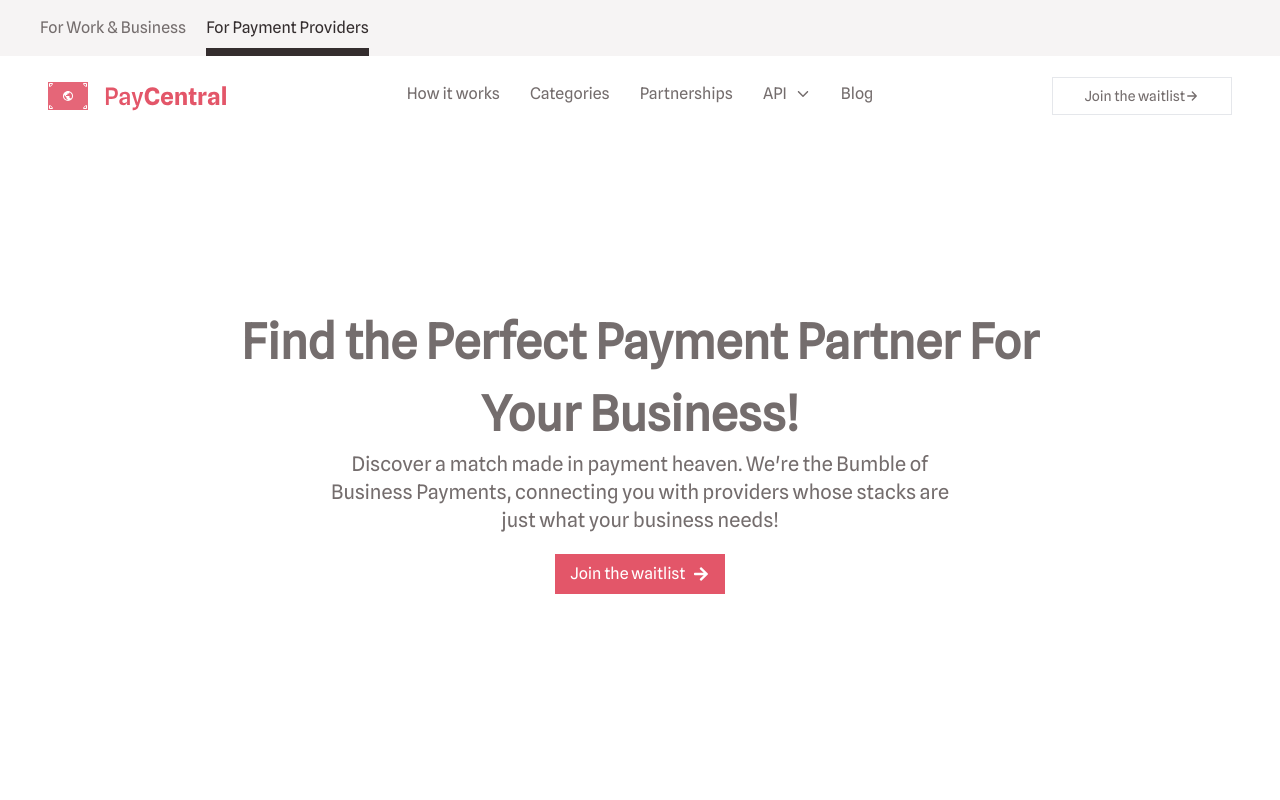
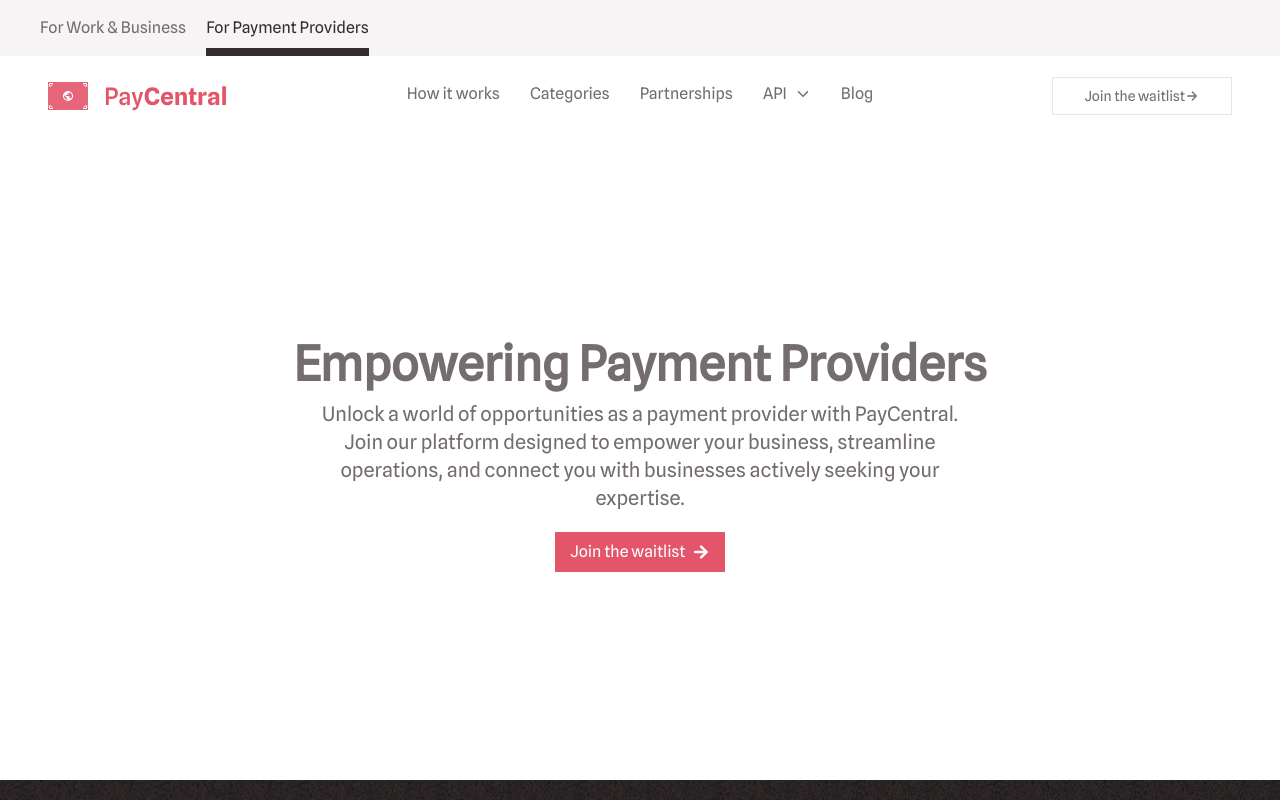
Before and after one commit to adaji025/pay-central-landing-page, a React (Vite) app: page / in a window 1280 px wide. Both pictures are taken after a click on the element "For Payment Providers". Shown: the top 800 px of the page. Built offline with nearby package versions, Linux system fonts and the light colour scheme.

Commit message:
added banner content

```diff
--- a/src/components/_shared/Banner.tsx
+++ b/src/components/_shared/Banner.tsx
@@ -1,20 +1,21 @@
 import { FaArrowRight } from "react-icons/fa";
-import Peach from "../../assets/images/peach.png"
-import SImage from "../../assets/images/s.png"
-import MImage from "../../assets/images/m.png"
-import Bumba from "../../assets/images/bumba.png"
-const Banner = () => {
+import Peach from "../../assets/images/peach.png";
+import SImage from "../../assets/images/s.png";
+import MImage from "../../assets/images/m.png";
+import Bumba from "../../assets/images/bumba.png";
+
+type IProps = {
+  title: string;
+  desc: string;
+};
+const Banner = ({ desc, title }: IProps) => {
   return (
     <div className="max-w-[1440] mx-auto px-5 lg:px-10 relative">
       <div className="banner min-h-[40vh] md:min-h-[calc(100vh-140px)] mt-16 flex flex-col justify-center text-center">
         <h2 className="text-[24px] sm:text-[32px] md:text-[48px] max-w-[800px] mx-auto font-bold">
-          Find the Perfect Payment Partner For Your Business!
+          {title}
         </h2>
-        <h5 className="max-w-[650px] mx-auto md:text-xl">
-          Discover a match made in payment heaven. We're the Bumble of Business
-          Payments, connecting you with providers whose stacks are just what
-          your business needs!
-        </h5>
+        <h5 className="max-w-[650px] mx-auto md:text-xl">{desc}</h5>
         <div className="flex justify-center mt-5">
           <button
             className="bg-[#E35669] text-white px-4 py-2 flex gap-2 items-center"
@@ -23,12 +24,28 @@ const Banner = () => {
             <div className="text-xs lg:text-base">Join the waitlist</div>
             <FaArrowRight className="hidden sm:inline" />
           </button>
-              </div>
+        </div>
 
-              <img src={Peach} alt="" className="absolute left-10 bottom-20 hidden md:inline w-[50px] xl:hidden" />
-              <img src={MImage} alt="" className="absolute left-10 top-5 hidden md:inline w-[50px] xl:hidden" />
-              <img src={Bumba} alt="" className="absolute right-10 top-5 hidden md:inline w-[50px] xl:hidden" />
-              <img src={SImage} alt="" className="absolute right-10 bottom-20 hidden md:inline w-[50px] xl:hidden" />
+        <img
+          src={Peach}
+          alt=""
+          className="absolute left-10 bottom-20 hidden md:inline w-[50px] xl:hidden"
+        />
+        <img
+          src={MImage}
+          alt=""
+          className="absolute left-10 top-5 hidden md:inline w-[50px] xl:hidden"
+        />
+        <img
+          src={Bumba}
+          alt=""
+          className="absolute right-10 top-5 hidden md:inline w-[50px] xl:hidden"
+        />
+        <img
+          src={SImage}
+          alt=""
+          className="absolute right-10 bottom-20 hidden md:inline w-[50px] xl:hidden"
+        />
       </div>
     </div>
   );
--- a/src/index.css
+++ b/src/index.css
@@ -23,6 +23,13 @@ label {
 .growth {
   background: url(./assets/images/growth-bg.png),
     linear-gradient(to right, #e35669, #e18958);
+  background-repeat: no-repeat;
+  background-position: center;
+  background-size: cover;
+}
+.growth {
+  background: url(./assets/images/growth-bg.png),
+  #342D2E;
   background-repeat: no-repeat;
   background-position: center;
   background-size: cover;
--- /dev/null
+++ b/src/pages/PaymentProvider/components/Growth.tsx
@@ -0,0 +1,25 @@
+import { Button } from "@mantine/core";
+
+const Growth = () => {
+  return (
+    <div className="growth">
+      <div className="min-h-[300px] max-w-[1440] text-white  mx-auto px-5 lg:px-10 flex flex-col md:flex-row py-10 gap-3 justify-center md:justify-between items-center">
+        <div className="flex flex-col ">
+          <div className="flex justify-center md:justify-start">
+            <Button size="md" className="border border-[#E9E7EE] text-[#E9E7EE] rounded-lg text-sm font-normal">
+              Why savvy payment providers choose PayCentral
+            </Button>
+          </div>
+          <div className="mt-5 font-bold text-[24px] lg:text-[40px] text-[#746D6D]">
+            At PayCentral, we're not just a platform.
+          </div>
+          <div className="mt-1 font-bold text-[24px] lg:text-[40px]">
+            We're your partner in payment success!
+          </div>
+        </div>
+      </div>
+    </div>
+  );
+};
+
+export default Growth;
--- a/src/pages/PaymentProvider/index.tsx
+++ b/src/pages/PaymentProvider/index.tsx
@@ -1,10 +1,15 @@
 import { Fragment } from "react";
 import Banner from "../../components/_shared/Banner";
+import Growth from "./components/Growth";
 
 const Home = () => {
   return (
     <Fragment>
-      <Banner />
+      <Banner
+        desc="Unlock a world of opportunities as a payment provider with PayCentral. Join our platform designed to empower your business, streamline operations, and connect you with businesses actively seeking your expertise."
+        title="Empowering Payment Providers"
+      />
+      <Growth />
     </Fragment>
   );
 };
--- a/src/pages/WorkBusiness/index.tsx
+++ b/src/pages/WorkBusiness/index.tsx
@@ -4,15 +4,16 @@ import Growth from "./components/Growth";
 import Description from "./components/Description";
 import Beneficiary from "./components/Beneficiary";
 
-
 const Home = () => {
   return (
     <Fragment>
-      <Banner />
+      <Banner
+        desc="Discover a match made in payment heaven. We're the Bumble of Business Payments, connecting you with providers whose stacks are just what your business needs!"
+        title="Find the Perfect Payment Partner For Your Business!"
+      />
       <Growth />
       <Description />
       <Beneficiary />
-
     </Fragment>
   );
 };
```
